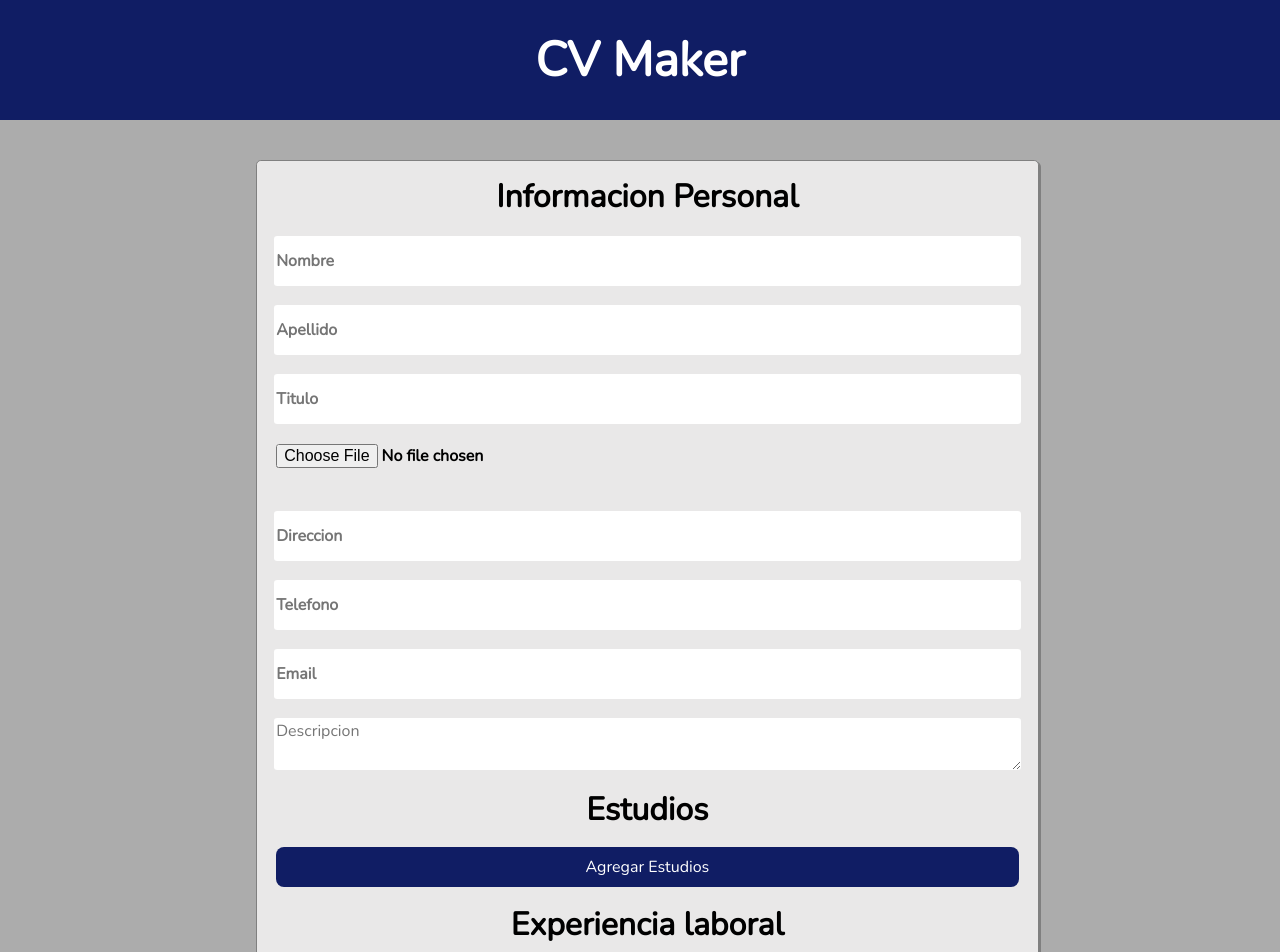
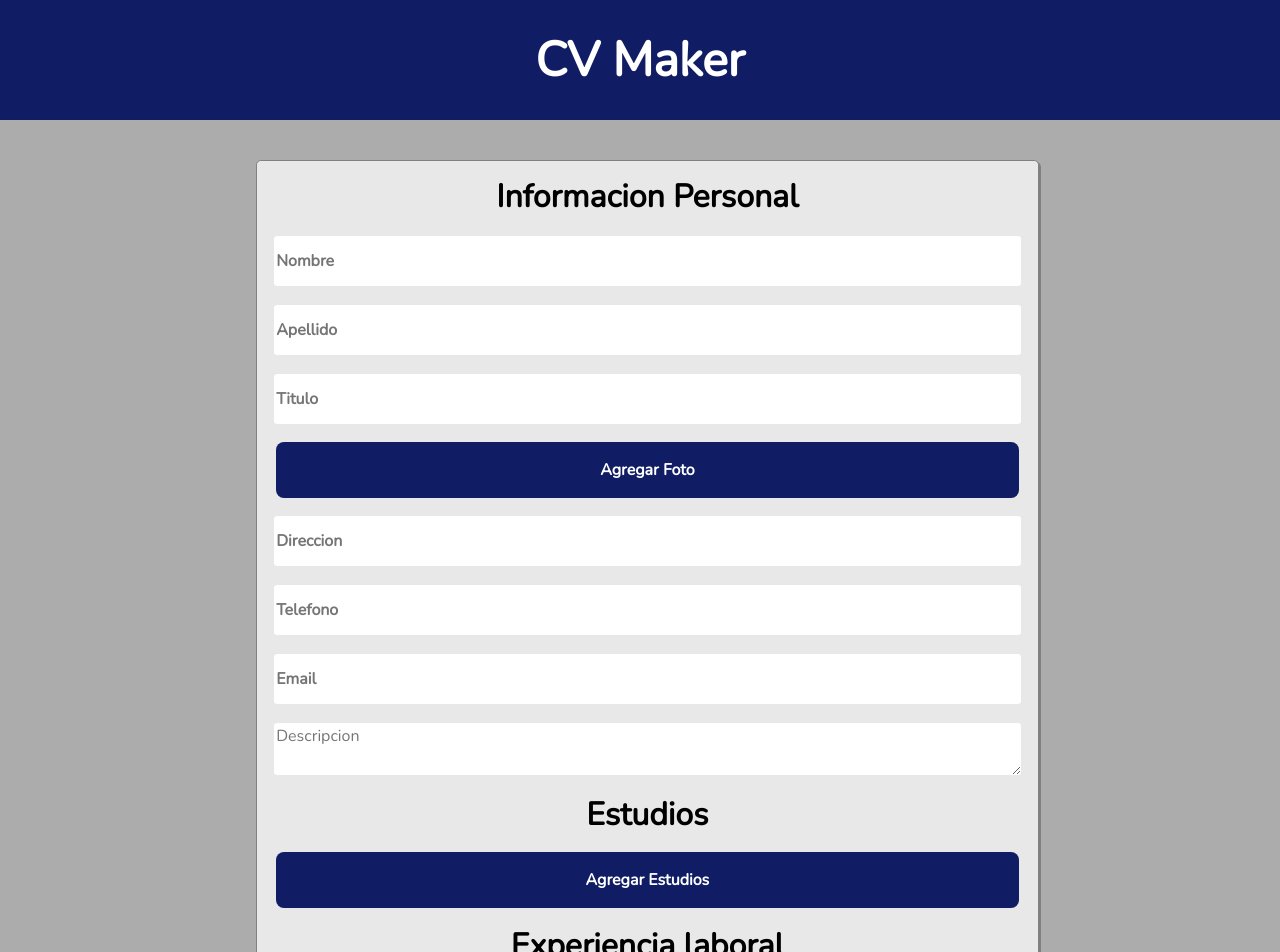
Before and after one commit to SebasDrewes/cv-maker, a React (Create React App) app: page / in a window 1280 px wide. Shown: the top 952 px of the page. Built offline with nearby package versions, Linux system fonts and the light colour scheme.

Commit message:
agregado custom update file button

```diff
--- a/src/App.css
+++ b/src/App.css
@@ -75,15 +75,22 @@ p {
 }*/
 button {
   width: 58vw;
-  height: 5vh;
+  height: 7vh;
   margin: 1vh;
   border: hidden;
-  font-size: 1em;
   border-radius: 0.5em;
   cursor: pointer;
   color: white;
   background-color: rgb(16, 29, 100);
   font-family: 'Nunito', serif;
+  font-size: 1em;
+  font-weight: bold;
+}
+.borrar {
+  background-color: rgb(100, 16, 16);
+}
+.guardar {
+  background-color: rgb(16, 100, 68);
 }
 .list {
   display:flex;
--- a/src/App.js
+++ b/src/App.js
@@ -193,14 +193,14 @@ class App extends React.Component {
 
   displayStudyButton() {
     if (this.state.showStudyInfo) {
-      return <button onClick={this.addStudy} type="button">Guardiar estudio</button>;
+      return <button onClick={this.addStudy} type="button" className="guardar">Guardiar estudio</button>;
     }
     return <button onClick={this.displayStudyForm} type="button">Agregar Estudios</button>;
   }
 
   displayWorkButton() {
     if (this.state.showWorkInfo) {
-      return <button onClick={this.addWork} type="button">Guardar Experiencia</button>;
+      return <button onClick={this.addWork} type="button" className="guardar">Guardar Experiencia</button>;
     }
     return <button onClick={this.displayWorkForm} type="button">Agregar Experiencia</button>;
   }
@@ -235,7 +235,7 @@ class App extends React.Component {
           <p className="confirmedInput" key={`to${id}`}>
             {this.state.studiesList[i].to}
           </p>
-          <button onClick={(e) => this.removeStudy(id)}>Borrar Estudio</button>
+          <button onClick={(e) => this.removeStudy(id)} className="borrar">Borrar Estudio</button>
         </div>,
       );
     }
@@ -263,7 +263,7 @@ class App extends React.Component {
           <p className="confirmedInput" key={`to${id}`}>
             {this.state.workList[i].to}
           </p>
-          <button onClick={(e) => this.removeWork(id)}>Borrar Experiencia</button>
+          <button onClick={(e) => this.removeWork(id)} className="borrar">Borrar Experiencia</button>
         </div>,
       );
     }
--- a/src/components/GeneralInfo.js
+++ b/src/components/GeneralInfo.js
@@ -2,6 +2,10 @@ import React from 'react';
 
 // eslint-disable-next-line react/prop-types
 export default function GeneralInfo({ saveGeneralInfo, savePhoto }) {
+  const hiddenFileInput = React.useRef(null);
+  const handleClick = () => {
+    hiddenFileInput.current.click();
+  };
   return (
     // eslint-disable-next-line react/jsx-filename-extension
     <div>
@@ -9,7 +13,10 @@ export default function GeneralInfo({ saveGeneralInfo, savePhoto }) {
         <input type="text" name="firstName" placeholder="Nombre" onChange={saveGeneralInfo} />
         <input type="text" name="lastName" placeholder="Apellido" onChange={saveGeneralInfo} />
         <input type="text" name="title" placeholder="Titulo" onChange={saveGeneralInfo} />
-        <input type="file" name="photo" placeholder="Foto" onChange={savePhoto} />
+        <button type="button" onClick={handleClick}>
+          Agregar Foto
+        </button>
+        <input type="file" name="photo" placeholder="Foto" onChange={savePhoto} ref={hiddenFileInput} style={{ display: 'none' }} />
         <input type="text" name="address" placeholder="Direccion" onChange={saveGeneralInfo} />
         <input type="tel" name="phoneNumber" placeholder="Telefono" onChange={saveGeneralInfo} />
         <input type="email" name="email" placeholder="Email" onChange={saveGeneralInfo} />
```
